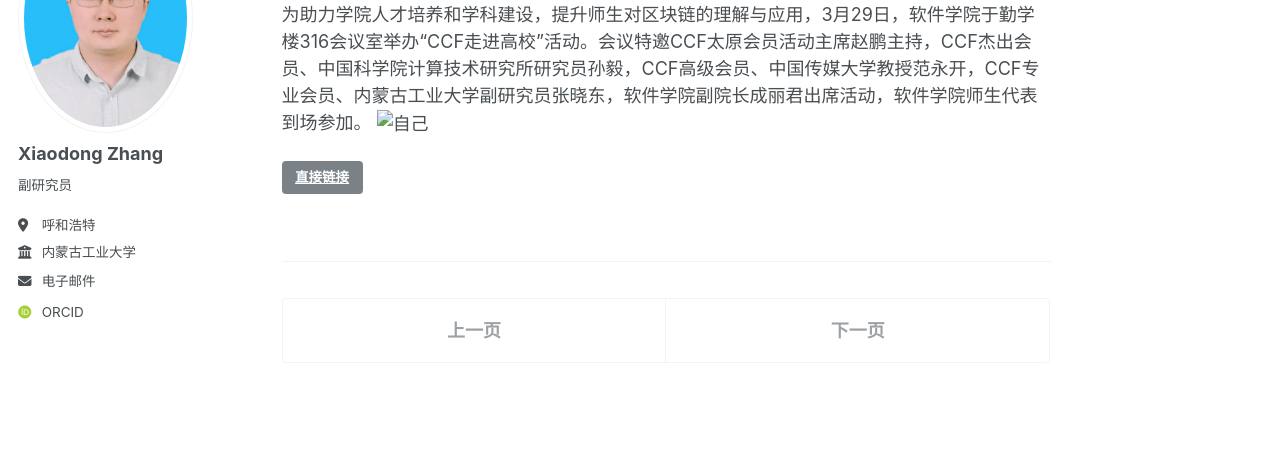
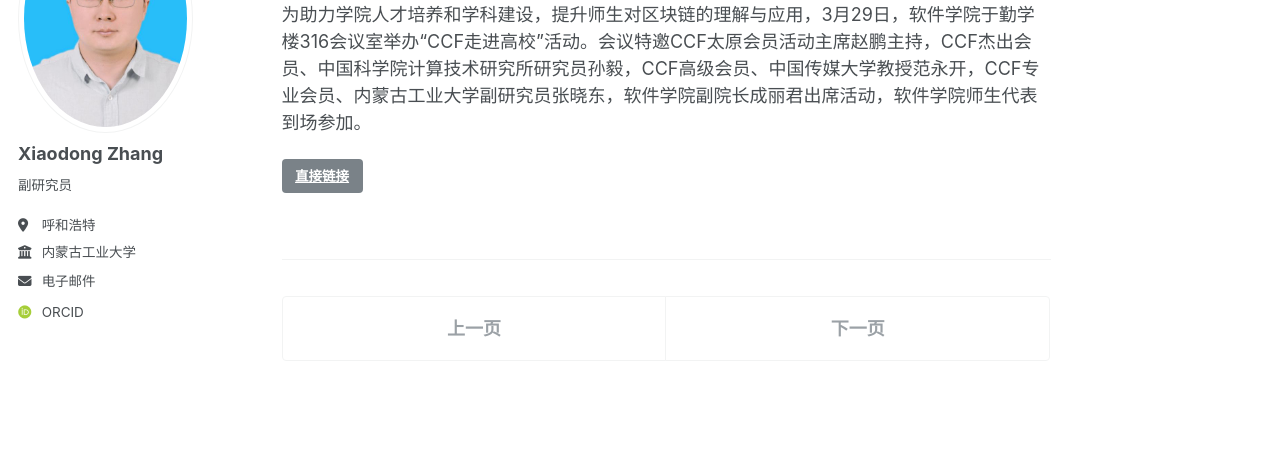
Before and after one commit to zhangxiaodong-imut/zhangxiaodong-imut.github.io, a Jekyll site: the page built from _talks/2025-CCF区块链专委走进山西农业大学.md, in a window 1280 px wide. Shown: the part 195-647 px from the top of the page. Built offline with Jekyll 4.4.1, drawn with Linux system fonts in a browser that asks for light colours; some web fonts are replaced.

Commit message:
Update 2025-CCF区块链专委走进山西农业大学.md

```diff
--- a/_talks/2025-CCF区块链专委走进山西农业大学.md
+++ b/_talks/2025-CCF区块链专委走进山西农业大学.md
@@ -10,4 +10,3 @@ link: "https://mp.weixin.qq.com/s?__biz=MzkwMTg2MjIwMQ==&mid=2247679043&idx=1&sn
 ---
 
 为助力学院人才培养和学科建设，提升师生对区块链的理解与应用，3月29日，软件学院于勤学楼316会议室举办“CCF走进高校”活动。会议特邀CCF太原会员活动主席赵鹏主持，CCF杰出会员、中国科学院计算技术研究所研究员孙毅，CCF高级会员、中国传媒大学教授范永开，CCF专业会员、内蒙古工业大学副研究员张晓东，软件学院副院长成丽君出席活动，软件学院师生代表到场参加。
-![自己](zhang.jpg)
```
